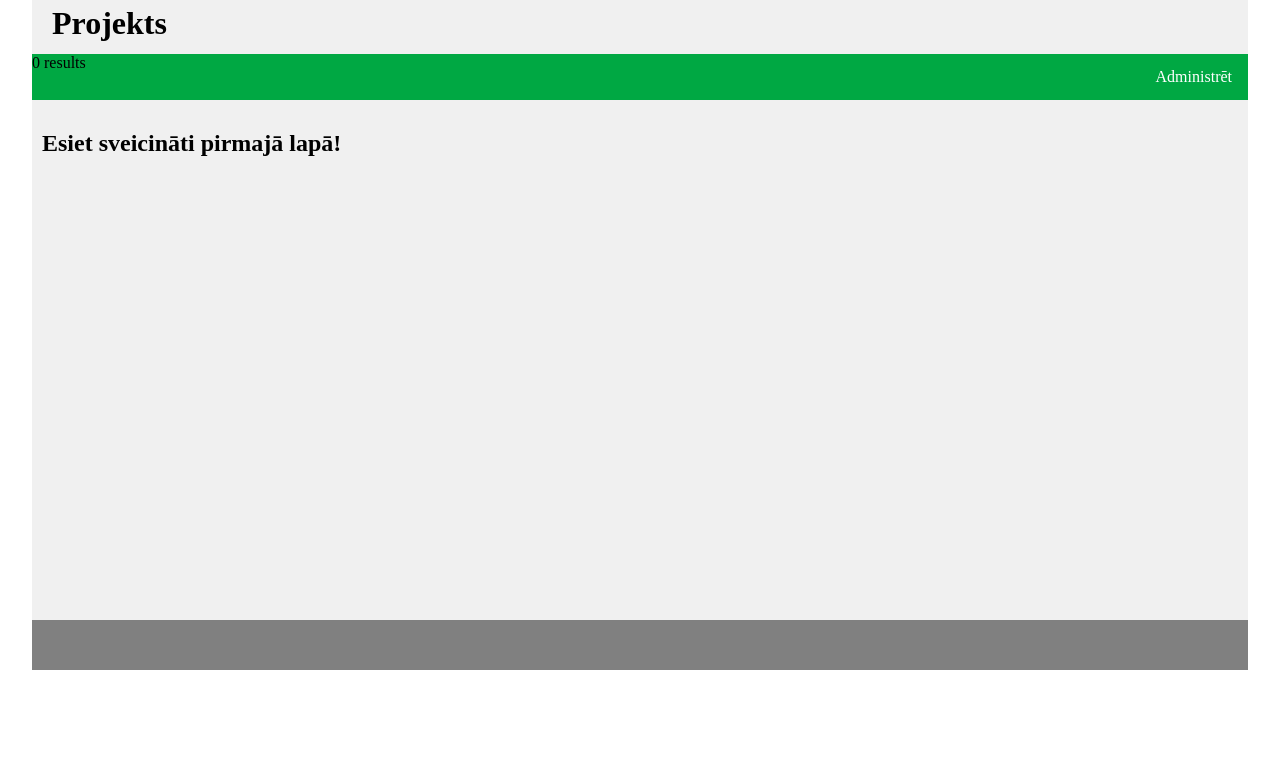
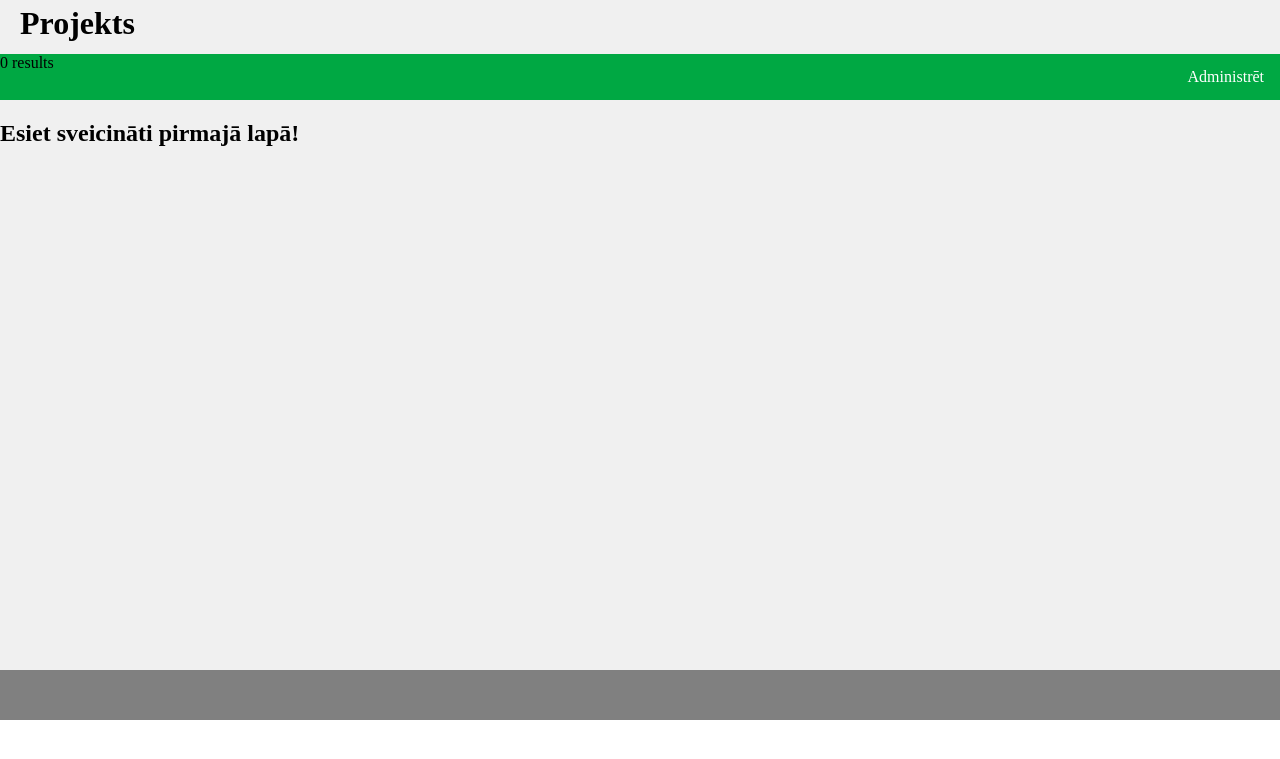
Before and after one commit to latv/admin-panel, a PHP site: page / in a window 1280 px wide. Shown: the top 759 px of the page. Run offline with PHP 8.4, Linux system fonts and the light colour scheme; data that the repository does not hold is empty.

Commit message:
make better look

```diff
--- a/style.css
+++ b/style.css
@@ -7,7 +7,7 @@ h1 {
 
 #wrapper {
     background-color: #f0f0f0;
-    width: 95%;
+    width: 100%;
     margin: 0 auto;
 }
 
@@ -20,9 +20,8 @@ h1 {
 
 #page {
     width: 100%;
-    min-height: 500px;
-    float: left;
-    padding: 10px;
+    min-height: 550px;
+    /* float: left; */
 }
 
 #footer {
```
